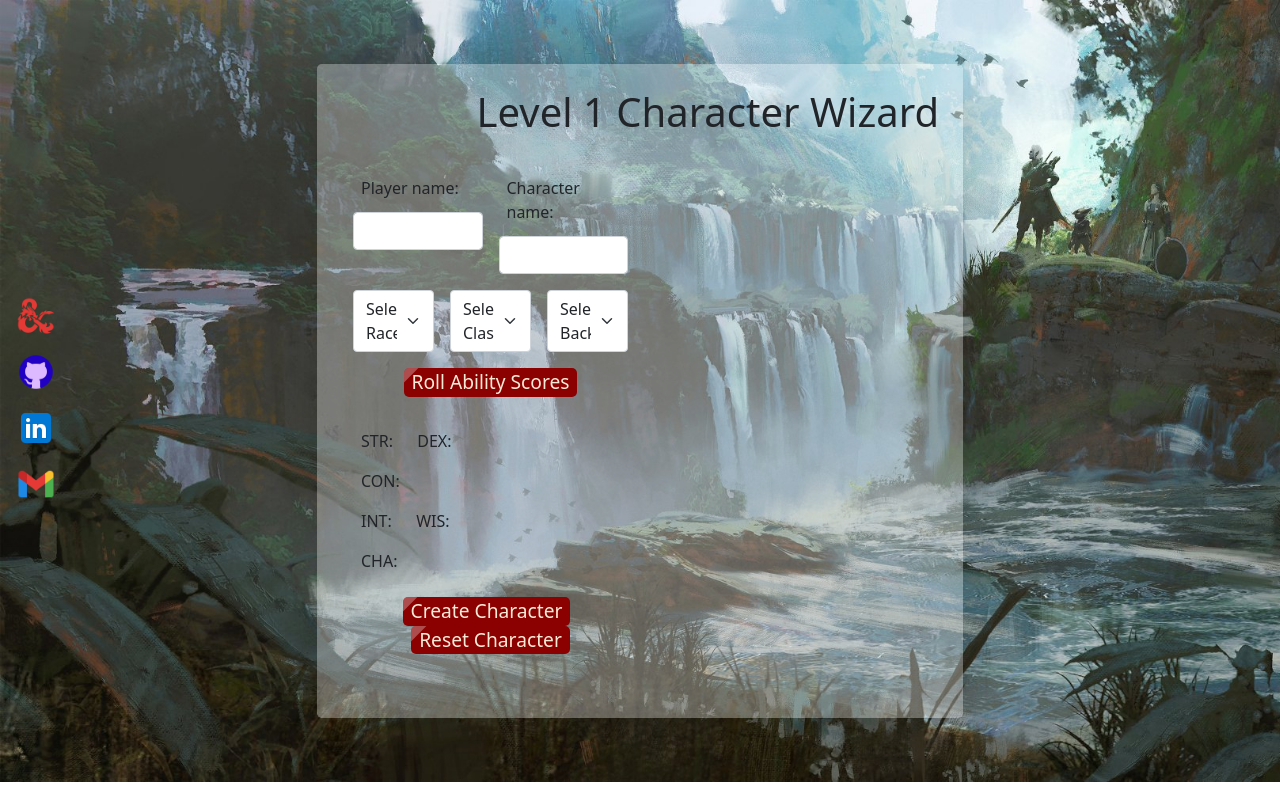
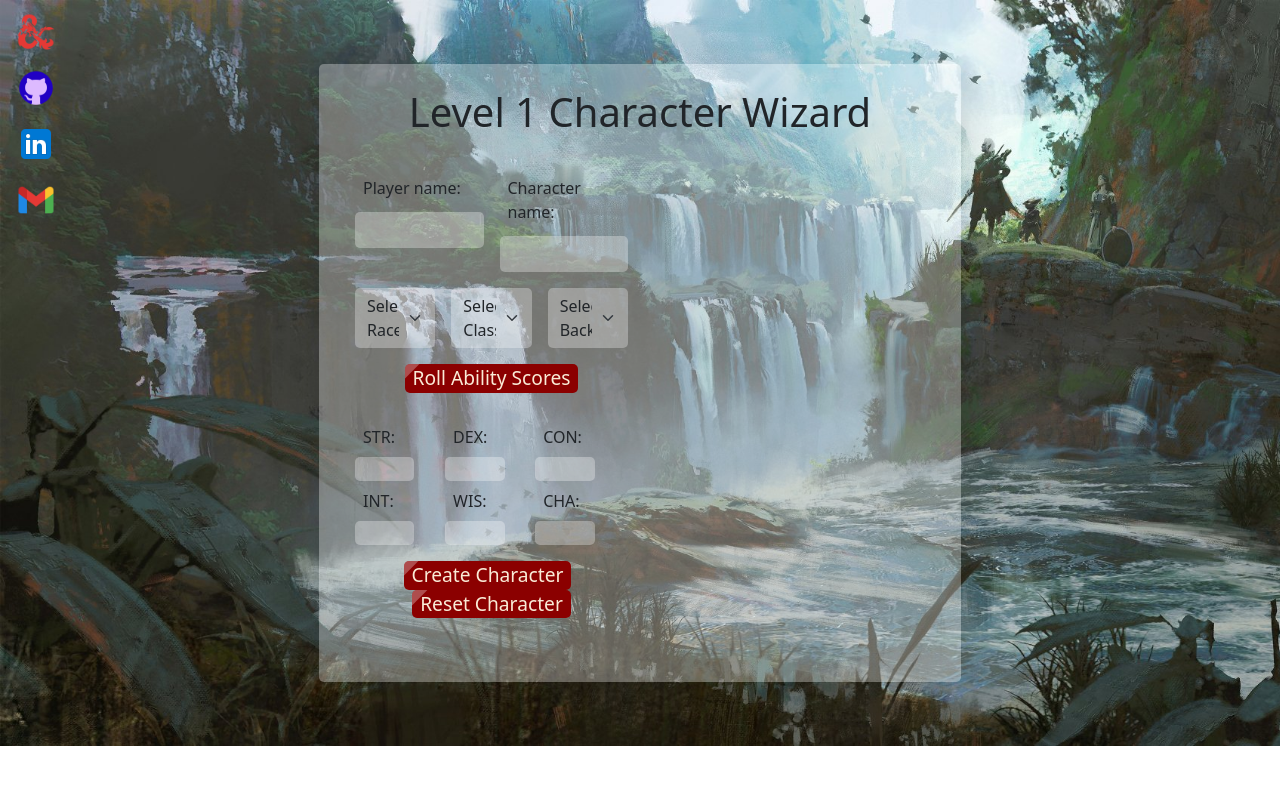
Before and after one commit to zjtheilen/level-1-wizard, a Flask app: page / in a window 1280 px wide. Run offline with Flask 3, Linux system fonts and the light colour scheme; lists and menus that the app fills with data are empty.

Commit message:
fix styling on forms side, css and bootstrap

```diff
--- a/static/css/styles.css
+++ b/static/css/styles.css
@@ -34,9 +34,10 @@ input {
   display: inline-block;
   box-sizing: border-box; }
 
-input, select, .white-box {
-  background-color: rgba(255, 255, 255, 0.3);
-  border-radius: 5px; }
+input, select, .white-box, .form-control {
+  background-color: rgba(255, 255, 255, 0.3) !important;
+  border-radius: 5px !important;
+  border: none !important; }
 
 .white-box, .output, .character-summary {
   padding: 10px; }
@@ -47,7 +48,7 @@ input, select, .white-box {
   background-size: cover; }
 
 button.animate {
-  background-color: darkred;
+  background-color: darkred !important;
   color: antiquewhite;
   position: relative;
   overflow: hidden;
@@ -79,7 +80,6 @@ hr {
   align-items: center;
   gap: 0.75rem;
   position: fixed;
-  top: 50%;
   left: 1rem;
   transform: translateY(-50%);
   z-index: 1000; }
@@ -100,6 +100,11 @@ hr {
   display: block;
   text-align: center; }
 
+.stat-assigner {
+  width: 33%; }
+  .stat-assigner select {
+    width: 66%; }
+
 .character-summary {
   background-image: url(/static/images/character-bg.jpg);
   background-size: cover;
--- a/static/scss/styles.scss
+++ b/static/scss/styles.scss
@@ -74,9 +74,10 @@ input {
   box-sizing: border-box;
 }
 
-input, select, .white-box {
-  background-color: $transparent-white;
-  border-radius: 5px;
+input, select, .white-box, .form-control {
+  background-color: $transparent-white !important;
+  border-radius: 5px !important;
+  border: none !important;
 }
 
 .white-box, .output, .character-summary {
@@ -96,7 +97,7 @@ input, select, .white-box {
 // Buttons
 // ========================
 button.animate {
-  background-color: $blood-red;
+  background-color: $blood-red !important;
   color: $parchment;
   position: relative;
   overflow: hidden;
@@ -123,7 +124,6 @@ hr {
   align-items: center;
   gap: 0.75rem;
   position: fixed;
-  top: 50%;
   left: 1rem;
   transform: translateY(-50%);
   z-index: 1000;
@@ -151,6 +151,14 @@ hr {
 .dice-roller {
   display: block;
   text-align: center;
+}
+
+.stat-assigner {
+  width: 33%;
+
+  select {
+    width: 66%;
+  }
 }
 
 .character-summary {
--- a/templates/base.html
+++ b/templates/base.html
@@ -11,9 +11,9 @@
 <body class="image-container d-flex justify-content-center align-items-start py-4">
     <div class="white-box container-lg shadow-lg p-4 rounded-3">
         <header class="mb-4">
-            <div id="page-title" class="d-flex justify-content-between align-items-center flex-wrap">
+            <div id="page-title" class="d-flex align-items-center flex-wrap">
                 <span>{% include "partials/personal-links.html" %}</span>
-                <span><h1 class="text-center text-md-end">Level 1 Character Wizard</h1></span>
+                <span class="m-auto"><h1 class="text-center text-md-end">Level 1 Character Wizard</h1></span>
             </div>
         </header>
         <main>
--- a/templates/partials/form.html
+++ b/templates/partials/form.html
@@ -44,7 +44,7 @@
             <span id="roleScores"></span>
         </span>
         <br>
-        <div class="col-6">
+        <div class="w-100 d-flex">
             <span class="stat-assigner">
                 <label for="strength">STR:</label>
                 <select name="strength" id="strength">
@@ -61,7 +61,7 @@
                 </select>
             </span>
         </div>
-        <div class="col-6">
+        <div class="w-100 d-flex">
             <span class="stat-assigner">
                 <label for="intelligence">INT:</label>
                 <select name="intelligence" id="intelligence">
```
